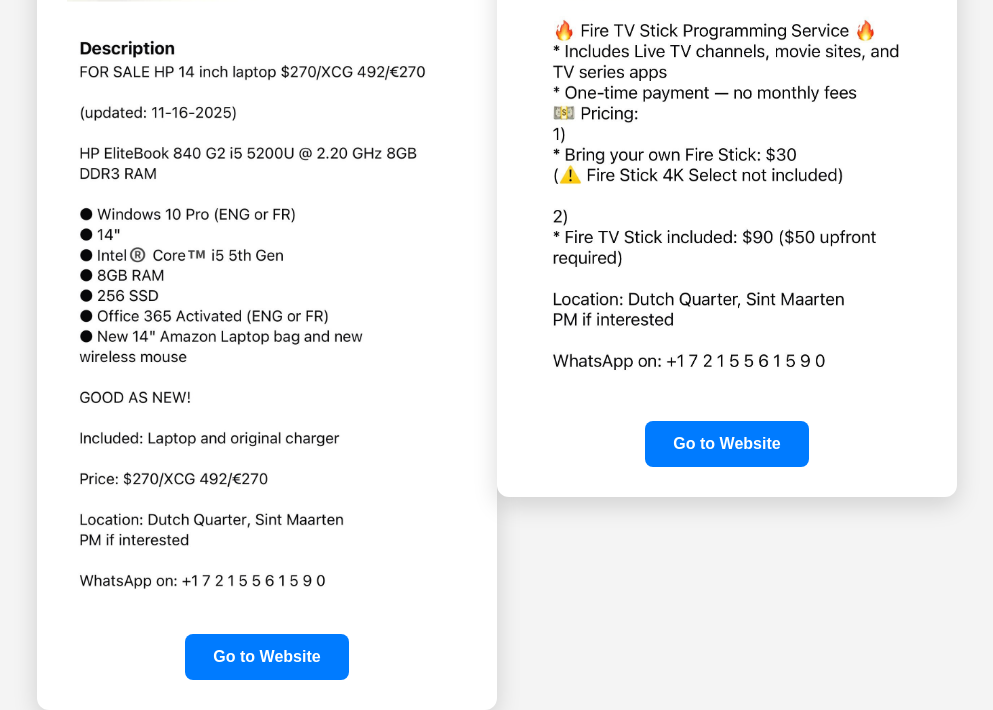
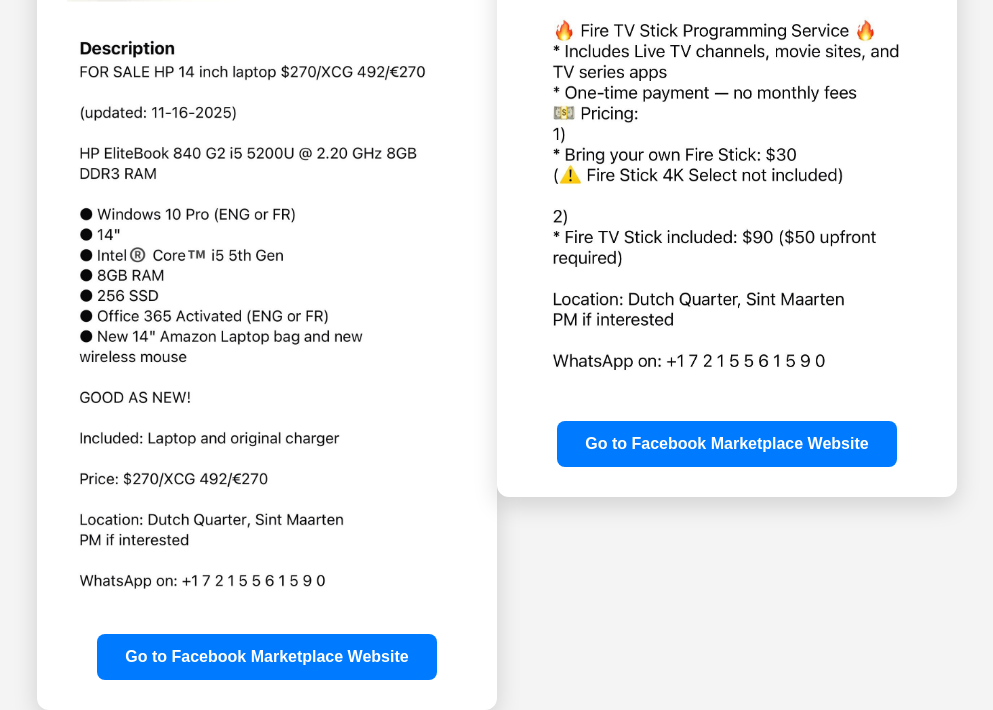
Before and after one commit to eddiemorgan2000/portal, a plain HTML site: page index.html in a window 1280 px wide. Shown: the part 345-1055 px from the top of the page, without its empty margins (143-1136 px from the left). Drawn offline with Linux system fonts and the light colour scheme.

Commit message:
Add files via upload

```diff
--- a/index.html
+++ b/index.html
@@ -60,7 +60,7 @@
         <br>
 
         <a class="button" href="https://www.facebook.com/share/1BwRoHbyJK/" target="_blank">
-            Go to Website
+            Go to Facebook Marketplace Website
         </a>
 
     </div>
@@ -73,7 +73,7 @@
         <br>
 
         <a class="button" href="https://www.facebook.com/share/16kKgjBqBa/" target="_blank">
-            Go to Website
+            Go to Facebook Marketplace Website
         </a>
     </div>
 
```
